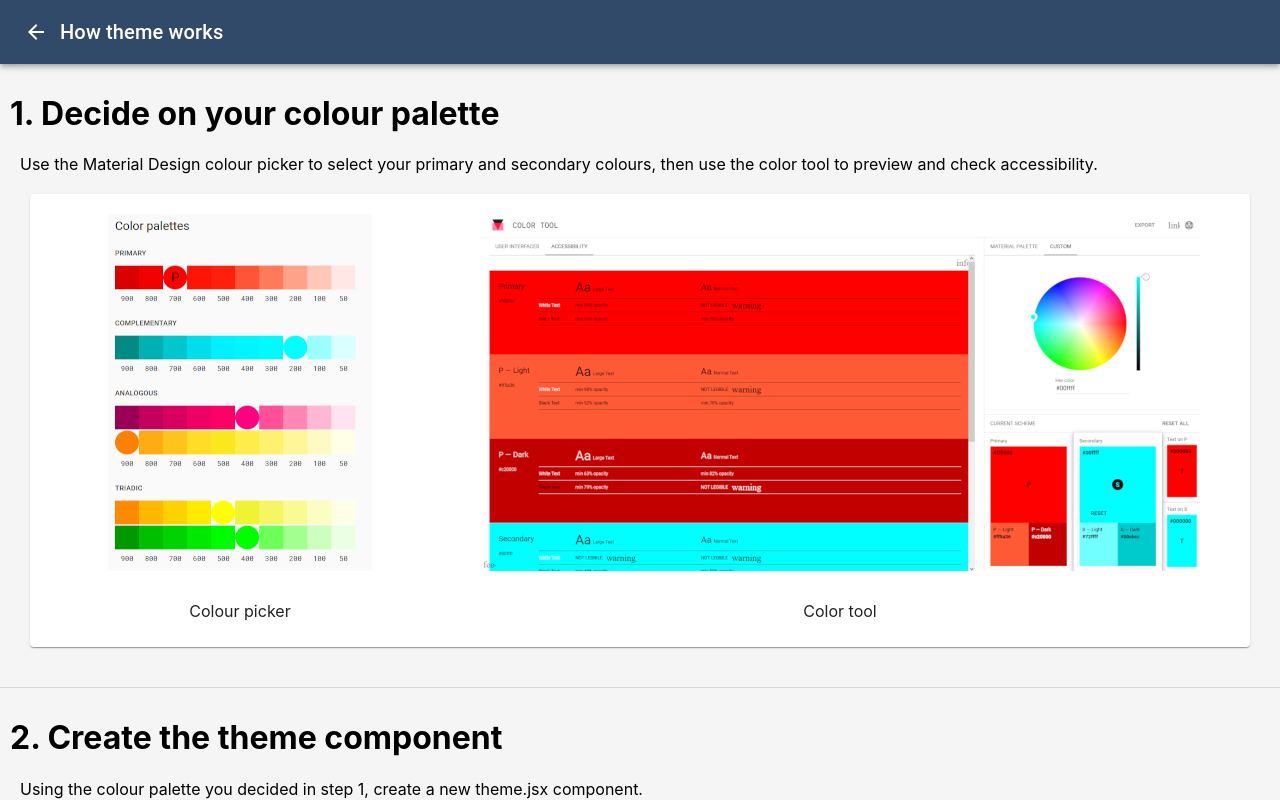
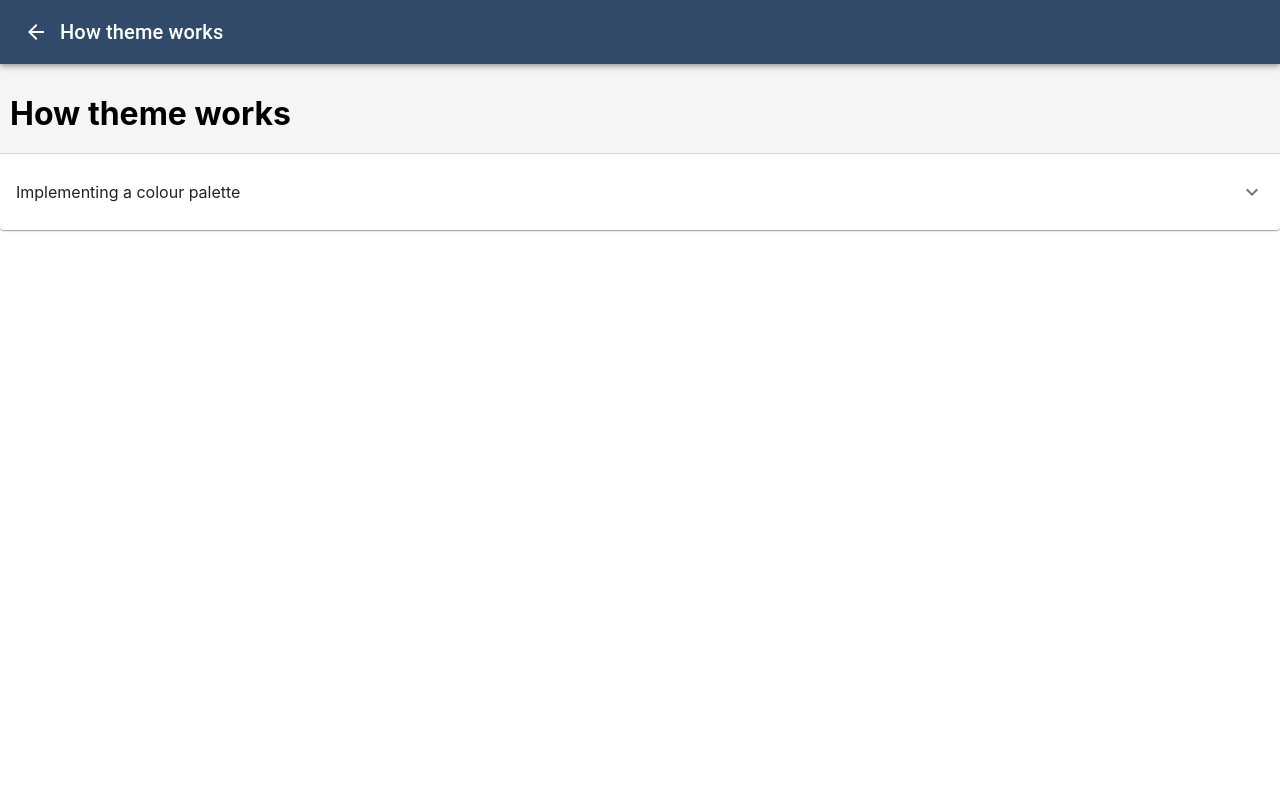
Before and after one commit to LetTheWookieWin92/7_materialui, a React (Create React App) app: page / in a window 1280 px wide. Both pictures are taken after a click on the button "HOW THEME WORKS". Shown: the top 800 px of the page. Built offline with nearby package versions, Linux system fonts and the light colour scheme.

Commit message:
added accordion to permit additional sections.
issue: background colour

```diff
--- a/src/components/examples/exampleSection.jsx
+++ b/src/components/examples/exampleSection.jsx
@@ -9,7 +9,7 @@ import "../../style/example.css"
 const ExampleSection = ({ title, description, content }) => {
 	return (
 	<React.Fragment>
-		<h1 className="sectionTitle">{title}</h1>
+		<h2 className="sectionTitle">{title}</h2>
 		<p className="sectionText">{description}</p>
 		<Paper className="displayBox">{content}</Paper>
 		<Divider className="sectionDivider" />
--- a/src/components/examples/howThemeWorksExample.jsx
+++ b/src/components/examples/howThemeWorksExample.jsx
@@ -4,6 +4,8 @@ import React from 'react';
 import NavigationBar from "../navigationBar";
 import ExampleSection from './exampleSection';
 import Grid from "@material-ui/core/Grid";
+import { Accordion, AccordionSummary, AccordionDetails } from '@material-ui/core';
+import { ExpandMore } from '@material-ui/icons';
 
 //Style
 import { makeStyles } from '@material-ui/styles';
@@ -27,7 +29,20 @@ const HowThemeWorksExample = ({title, onBackPress}) => {
     const classes = useStyles();
     return (
         <React.Fragment>
+
             <NavigationBar textLabel={title} showBack="Yes" backPressed={onBackPress}/>
+            <h1 className="sectionTitle">How theme works</h1>
+            <Accordion>
+                <AccordionSummary
+                    expandIcon={<ExpandMore />}
+                    aria-controls="panel1a-content"
+                    id="panel1a-header"
+                    >
+                    <p>Implementing a colour palette</p>
+                </AccordionSummary>
+                <AccordionDetails style={{backgroundColor: "#f5f5f6"}}>
+                    <Grid container spacing={0} alignItems="center">
+                        <Grid item xs={12} sm={12} md={12} lg={12} xl={12}>
                             <ExampleSection title="1. Decide on your colour palette" description="Use the Material Design colour picker to select your primary and secondary colours, then use the color tool to preview and check accessibility." content=
                                 {
                                     <Grid container spacing={0} alignItems="center">
@@ -80,6 +95,14 @@ const HowThemeWorksExample = ({title, onBackPress}) => {
                                     </Grid>
                                 </Grid>
                             }/>
+                        </Grid>
+                    </Grid>
+                </AccordionDetails>
+            </Accordion>
+
+
+
+
         </React.Fragment>
      );
 }
--- a/src/style/example.css
+++ b/src/style/example.css
@@ -20,6 +20,7 @@
   margin-bottom: 40px;
   padding: 10px;
   text-align: center;
+  background-color: #f5f5f6;
 }
 
 .displayBoxText {
```
Lines whose indentation alone changed are shown as unchanged.
